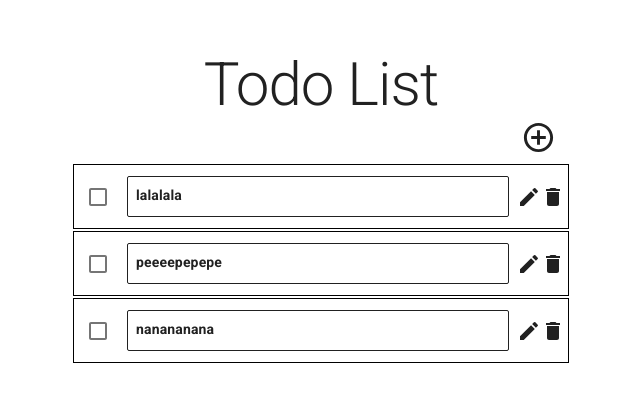
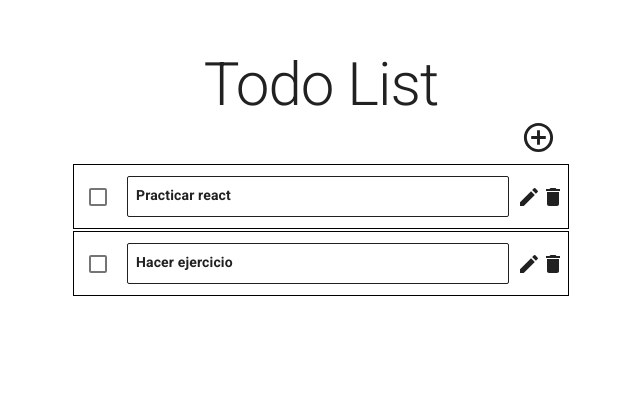
Before and after one commit to agustinamestre/todo-list, a React (Create React App) app in the folder client/: page / in a window 1280 px wide. Shown: the top 402 px of the page, without its empty margins (319-959 px from the left). Built offline with nearby package versions, Linux system fonts and the light colour scheme.

Commit message:
solucion al no poder tipear en textfield

```diff
--- a/client/src/components/ModalTask/ModalTask.tsx
+++ b/client/src/components/ModalTask/ModalTask.tsx
@@ -1,78 +1,105 @@
-import React, {useState} from "react";
-import Box from '@mui/material/Box';
-import Modal from '@mui/material/Modal';
-import Button from '@mui/material/Button';
-import TextField from '@mui/material/TextField';
-import "./ModalTask.css"
+import React, { useState } from "react";
+import Box from "@mui/material/Box";
+import Modal from "@mui/material/Modal";
+import Button from "@mui/material/Button";
+import TextField from "@mui/material/TextField";
+import "./ModalTask.css";
+import TaskModel from "../../TaskModel";
 import { v4 as uuid } from "uuid";
 
 const style = {
-  position: 'absolute' as 'absolute',
-  top: '50%',
-  left: '50%',
-  transform: 'translate(-50%, -50%)',
+  position: "absolute" as "absolute",
+  top: "50%",
+  left: "50%",
+  transform: "translate(-50%, -50%)",
   width: 400,
-  bgcolor: 'background.paper',
-  border: '2px solid #000',
+  bgcolor: "background.paper",
+  border: "2px solid #000",
   boxShadow: 24,
   p: 4,
 };
 
-type InputEvent = React.ChangeEvent<HTMLInputElement>
+type InputEvent = React.ChangeEvent<HTMLInputElement>;
 
-interface TaskProps {
+interface ModalProps {
   isModalOpen: boolean;
-  onModalClose: () => void
-  handleCreate: (id: string, taskName: string, taskDescription: string) => void
+  onModalClose: () => void;
+  handleCreate: (id: string, taskName: string, taskDescription: string) => void;
+  task?: TaskModel;
 }
 
-export default function ModalTask (props:TaskProps) {
-
-  const [name, setName] = useState("")
-  const [description, setDescription] = useState("")
+export default function ModalTask(props: ModalProps) {
+  const [name, setName] = useState("");
+  const [description, setDescription] = useState("");
+  const [buttonName, setButtonName] = useState("Create");
 
   const handleClose = () => {
-    props.onModalClose()
-  }
+    props.onModalClose();
+    clear();
+  };
 
   const handleNameChange = (event: InputEvent) => {
-    const name = event.target.value;
+    let name = event.target.value;
     setName(name);
-  }
+  };
 
   const handleDescriptionChange = (event: InputEvent) => {
-    const description = event.target.value;
+    let description = event.target.value;
     setDescription(description);
-  }
+  };
 
   const handleCreate = () => {
     props.handleCreate(uuid(), name, description);
-    props.onModalClose()
-    clear()
-  }
+    props.onModalClose();
+    clear();
+  };
 
   const clear = () => {
-    setName("")
-    setDescription("")
-  }
+    setName("");
+    setDescription("");
+  };
 
   return (
     <div>
-      <Modal open={props.isModalOpen}
+      <Modal
+        open={props.isModalOpen}
         aria-labelledby="modal-modal-title"
-        aria-describedby="modal-modal-description">
+        onClose={handleClose}
+        aria-describedby="modal-modal-description"
+      >
         <Box sx={style}>
           <div id="taskName">
-          <TextField id="outlined-basic" placeholder="Task Name" variant="outlined" fullWidth autoFocus value={name} onChange={handleNameChange}/>
+            <TextField
+              id="outlined-basic"
+              placeholder="Task Name"
+              variant="outlined"
+              fullWidth
+              autoFocus
+              value={name}
+              // value={props.task?.name ?? ""}
+              onChange={handleNameChange}
+            />
           </div>
           <div id="taskDescription">
-          <TextField id="outlined-textarea" placeholder="Description" multiline fullWidth value={description} onChange={handleDescriptionChange} />
+            <TextField
+              id="outlined-textarea"
+              placeholder="Description"
+              multiline
+              fullWidth
+              // value={props.task?.description ?? ""}
+              value={description}
+              onChange={handleDescriptionChange}
+            />
           </div>
           <div id="cancel">
-          <Button  variant="outlined" color="error" onClick={handleClose}>Cancel</Button>
+            <Button variant="outlined" color="error" onClick={handleClose}>
+              Cancel
+            </Button>
           </div>
           <div id="create">
-          <Button variant="outlined" onClick={handleCreate}>Create</Button>
+            <Button variant="outlined" onClick={handleCreate}>
+              {buttonName}
+            </Button>
           </div>
         </Box>
       </Modal>
--- a/client/src/components/Task/Task.tsx
+++ b/client/src/components/Task/Task.tsx
@@ -1,42 +1,57 @@
-import * as React from "react";
+import React from "react";
 import { Checkbox, Box } from "@material-ui/core";
-import DeleteIcon from '@mui/icons-material/Delete';
-import EditIcon from '@mui/icons-material/Edit';
-import "./Task.css"
+import DeleteIcon from "@mui/icons-material/Delete";
+import EditIcon from "@mui/icons-material/Edit";
+import "./Task.css";
 import TaskModel from "../../TaskModel";
 
 interface TaskProps {
-  task: TaskModel
-  deleteTask: (id: string) => void
+  task: TaskModel;
+  deleteTask: (id: string) => void;
+  editTask: (task: TaskModel) => void;
 }
 
 export default function Task(props: TaskProps) {
-  const {name, id} = props.task
+
+  const { name, id, } = props.task;
 
   const deleteTask = () => {
-    props.deleteTask(id)
-    console.log(id)
-  }
+    props.deleteTask(id);
+  };
+
+  const editTask = () => {
+    props.editTask(props.task);
+  };
 
   return (
     <div id="container-task">
-      <Checkbox  />
-      <Box id="taskName" component="div" sx={{ display: 'inline', p: 1, m: 1,
+      <Checkbox />
+      <Box
+        id="taskName"
+        component="div"
+        sx={{
+          display: "inline",
+          p: 1,
+          m: 1,
           color: (theme: any) =>
-            theme.palette.mode === 'dark' ? 'grey.300' : 'grey.800',
-          border: '1px solid',
+            theme.palette.mode === "dark" ? "grey.300" : "grey.800",
+          border: "1px solid",
           borderColor: (theme: any) =>
-            theme.palette.mode === 'dark' ? 'grey.800' : 'grey.300',
+            theme.palette.mode === "dark" ? "grey.800" : "grey.300",
           borderRadius: 2,
-          fontSize: '0.875rem',
-          fontWeight: '700',
-          width: 400
+          fontSize: "0.875rem",
+          fontWeight: "700",
+          width: 400,
         }}
       >
         {name}
       </Box>
-      <EditIcon><svg data-testid="EditIcon" id="EditIcon"></svg> </EditIcon>
-      <DeleteIcon onClick={deleteTask}><svg data-testid="DeleteIcon" id="DeleteIcon" ></svg> </DeleteIcon>
+      <EditIcon onClick={editTask}>
+        <svg data-testid="EditIcon" id="EditIcon"></svg>{" "}
+      </EditIcon>
+      <DeleteIcon onClick={deleteTask}>
+        <svg data-testid="DeleteIcon" id="DeleteIcon"></svg>{" "}
+      </DeleteIcon>
     </div>
   );
 }
--- a/client/src/components/TaskList/TaskList.tsx
+++ b/client/src/components/TaskList/TaskList.tsx
@@ -3,22 +3,28 @@ import TaskModel from "../../TaskModel";
 import Task from "../Task/Task";
 
 interface TaskProps {
-    taskArray: TaskModel[]
-    deleteTask: (id: string) => void
-  }
+  taskArray: TaskModel[];
+  deleteTask: (id: string) => void;
+  editTask: (task: TaskModel) => void;
+}
 
-export default function TaskList (props: TaskProps) {
+export default function TaskList(props: TaskProps) {
+  const deleteTask = (id: string) => {
+    props.deleteTask(id);
+  };
 
-   const deleteTask = (id: string) => {
-        props.deleteTask(id)
-   }
+  const editTask = (task: TaskModel) => {
+    props.editTask(task);
+  };
 
+  const tasksArray = props.taskArray.map((elem: TaskModel) => (
+    <Task
+      key={elem.id}
+      task={elem}
+      deleteTask={deleteTask}
+      editTask={editTask}
+    />
+  ));
 
-    const tasksArray = props.taskArray.map((elem: TaskModel) => <Task key={elem.id} task={elem} deleteTask= {deleteTask}/>)
-
-    return(
-        <div>
-            {tasksArray}
-        </div>
-    )
+  return <div>{tasksArray}</div>;
 }
--- a/client/src/containers/App.tsx
+++ b/client/src/containers/App.tsx
@@ -1,46 +1,81 @@
 import React, { useState } from "react";
-import './App.css';
-import { Typography} from "@material-ui/core";
-import CssBaseline from '@mui/material/CssBaseline';
+import "./App.css";
+import { Typography } from "@material-ui/core";
+import CssBaseline from "@mui/material/CssBaseline";
 import TaskList from "../components/TaskList/TaskList";
 import ModalTask from "../components/ModalTask/ModalTask";
-import AddCircleOutlineIcon from '@mui/icons-material/AddCircleOutline';
+import AddCircleOutlineIcon from "@mui/icons-material/AddCircleOutline";
 import { v4 as uuid } from "uuid";
+import TaskModel from "../TaskModel";
 
 function App() {
+  const [currentTask, setCurrentTask] = useState<TaskModel>();
   const [open, setOpen] = useState(false);
   const [tasks, setTasks] = useState([
-    {id: uuid(), name: "lalalala", description: "lalalalala"},
-    {id: uuid(), name: "peeeepepepe", description: "peeepepepepe"},
-    {id: uuid(), name: "nanananana", description: "nanananananana"}
-  ])
-
-  tasks.forEach(task => {
-    task.name = task.name.toLowerCase()}
-  );
+    {
+      id: uuid(),
+      name: "Practicar react",
+      description: "avanzar con la todo list",
+    },
+    {
+      id: uuid(),
+      name: "Hacer ejercicio",
+      description: "ir a spinning y hacer abdominales",
+    },
+  ]);
 
   const handleModalClose = () => {
-    setOpen(false)
-  }
+    setOpen(false);
+    setCurrentTask(undefined);
+  };
 
-  const handleCreateTask = (id : string, name: string, description: string ) => {
-    setTasks([...tasks, {id, name, description}])
-  }
+  const handleCreateTask = (id: string, name: string, description: string) => {
+    if (name === "") {
+      setOpen(false);
+    } else {
+      let newArray = [...tasks, { id, name, description }];
+      setTasks(newArray);
+      console.log(newArray)
+    }
+  };
 
-     const handleDeleteTask = (id: string) => {
-       let newArrayTasks =  tasks.filter((task) => task.id !== id)
-       setTasks(newArrayTasks)
-   }
+  const handleDeleteTask = (id: string) => {
+    let newArrayTasks = tasks.filter((task) => task.id !== id);
+    setTasks(newArrayTasks);
+  };
+
+  const handleEditTask = (task: TaskModel) => {
+    setOpen(true);
+    setCurrentTask(task);
+  };
 
   return (
-    <div id="container-app" >
+    <div id="container-app">
       <CssBaseline />
-      <Typography variant="h1" align="center" id="title">Todo List</Typography>
-      <AddCircleOutlineIcon  id="newTask" onClick={() => setOpen(true)} fontSize="large"> <svg data-testid="AddCircleOutlineIcon"> </svg> </AddCircleOutlineIcon>
-      <TaskList taskArray={tasks} deleteTask= {handleDeleteTask} />
-      <ModalTask isModalOpen={open}  onModalClose={handleModalClose} handleCreate={handleCreateTask} />
+      <Typography variant="h1" align="center" id="title">
+        Todo List
+      </Typography>
+      <AddCircleOutlineIcon
+        id="newTask"
+        onClick={() => setOpen(true)}
+        fontSize="large"
+      >
+        {" "}
+        <svg data-testid="AddCircleOutlineIcon"> </svg>{" "}
+      </AddCircleOutlineIcon>
+      <TaskList
+        taskArray={tasks}
+        deleteTask={handleDeleteTask}
+        editTask={handleEditTask}
+      />
+      <ModalTask
+        isModalOpen={open}
+        onModalClose={handleModalClose}
+        handleCreate={handleCreateTask}
+        task={currentTask}
+      />
     </div>
-  )
+  );
 }
 
 export default App;
```
Also changed, not shown: client/src/components/SubmitForm/SubmitForm.tsx (+12 -8 lines), 1 other file (tests, documents, lock files or other folders).
